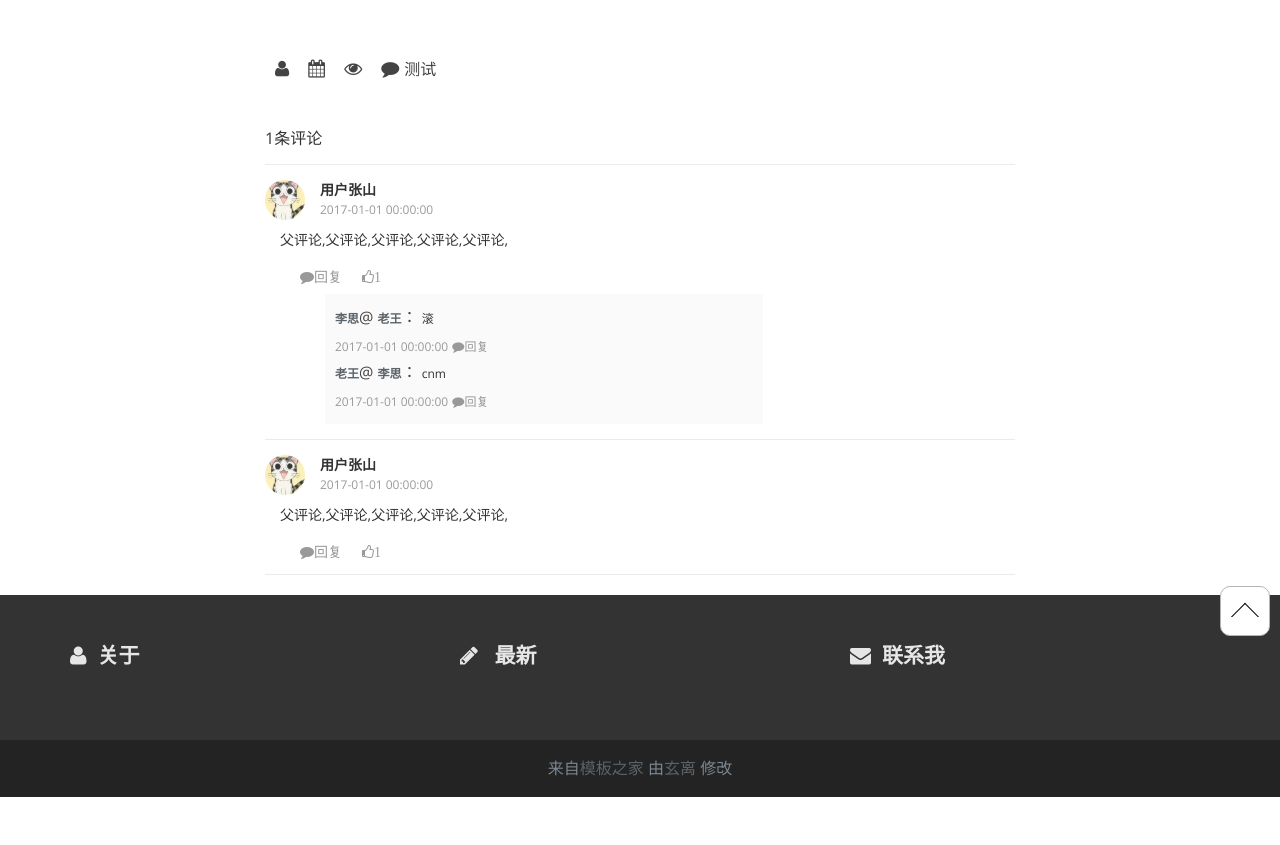
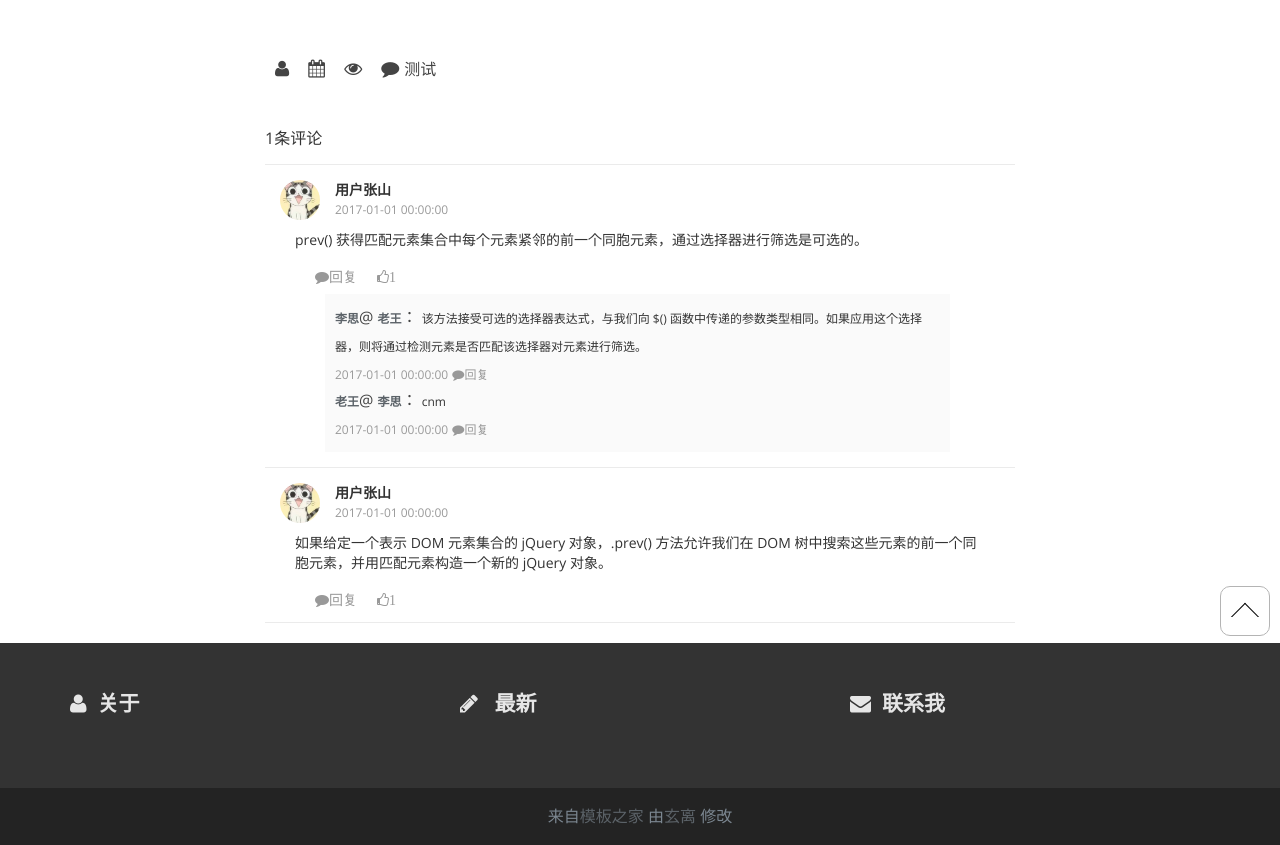
Before and after one commit to h1962809507/myblog-f, a Flask app: template blog/templates/blog/single.html in a window 1280 px wide. Shown: the part 144-989 px from the top of the page. Before the commit the page ends 941 px from the top, so only its background shows below. Run offline with Flask 2, Linux system fonts and the light colour scheme; the template is opened without the code that fills it, so the values that code supplies are empty; parts of the project's set-up code (start-up, migrations or seed data) failed here and were passed over; some libraries are stand-ins or nearby versions.

Commit message:
评论前端完成

```diff
--- a/blog/static/css/pl.css
+++ b/blog/static/css/pl.css
@@ -88,9 +88,9 @@
 }
 
 .reply_sub{
-    background:#76b6f4;
+    background:#B0BEC5;
     border:0px;
-    border-radius:2px;
+    border-radius:4px;
     color:#fff;
     margin:0px 5px 0 10px;
     cursor:pointer;
@@ -103,8 +103,15 @@
     border-radius:4px;
     padding:10px;
     outline:none;
-    border:1px solid #2185ed;
+    border:1px solid #9E9E9E;
 }
+
+.name_email_url{
+    margin: 5px;
+    border-radius:4px;
+    border:1px solid #9E9E9E;
+}
+
 .reply_cancel{
     border:0px;
     border-radius:2px;
@@ -117,7 +124,7 @@
 .reply_form{
     width:650px;
     overflow:hidden;
-    margin:10px 0 0 60px;
+    margin:10px 0 0 10px;
     display:none;
 }
 
--- a/blog/static/js/pl.js
+++ b/blog/static/js/pl.js
@@ -35,8 +35,12 @@ $(function(){
 
         if(sHandler.indexOf('comment_reply')>=0)
         {
-            $(this).parent().parent().find(".reply_form").toggle();
+            var reply_form = $(this).parent().parent().parent().find(".reply_form");
+            var name = $(this).parent().prev().find(".name").html();
+            reply_form.find(".reply_input").attr("placeholder", "@" + name + "：");
+            reply_form.toggle();
         }
+
 
         if(sHandler.indexOf('reply_cancel')>=0)
         {
--- a/blog/templates/blog/single.html
+++ b/blog/templates/blog/single.html
@@ -39,41 +39,83 @@
                             </div>
 
                             <div class="comment_list_con">
+
                                 <div class="comment_list">
+                                    <div class="col-md-12">
                                         <div class="person_pic  fl">
                                             <img src="../../static/img/cat.jpg" alt="用户图标">
                                         </div>
-                                    <div class="col-md-8 user_name fl">用户张山</div>
+                                        <div>
+                                            <div class="col-md-8 user_name fl name">用户张山</div>
                                             <div class="col-md-8 comment_time fl">2017-01-01 00:00:00</div>
-                                    <div class="col-md-8 comment_text fl">
-                                        <p>父评论,父评论,父评论,父评论,父评论,</p>
+                                        </div>
+                                        <div class="col-md-12 comment_text fl">
+                                            <p>prev() 获得匹配元素集合中每个元素紧邻的前一个同胞元素，通过选择器进行筛选是可选的。</p>
                                             <a href="javascript:;" class="fa fa-comment comment_reply fl">回复</a>
                                             <a href="javascript:;" class="fa fa-thumbs-o-up comment_like fl">1</a>
                                         </div>
+                                    </div>
 
-                                    <div class="col-md-7 reply_text_con fl">
+                                    <div class="col-md-10 reply_text_con fl">
+
                                         <div>
-                                            <a href="#" class="user_name2">李思</a>@
+                                            <a href="#" class="user_name2 name">李思</a>@
                                             <a href="#" class="user_name2">老王</a>：
                                             <span class="reply_text">
-                                                滚
+                                                该方法接受可选的选择器表达式，与我们向 $() 函数中传递的参数类型相同。如果应用这个选择器，则将通过检测元素是否匹配该选择器对元素进行筛选。
                                             </span>
                                         </div>
+                                        <div>
                                             <span class="comment_time">2017-01-01 00:00:00</span>
                                             <a href="javascript:;" class="fa fa-comment son_comment_reply">回复</a>
+                                        </div>
+
                                         <div>
-                                            <a href="#" class="user_name2">老王</a>@
+                                            <a href="#" class="user_name2 name">老王</a>@
                                             <a href="#" class="user_name2">李思</a>：
                                             <span class="reply_text">
                                                 cnm
                                             </span>
-
                                         </div>
+                                        <div>
                                             <span class="comment_time">2017-01-01 00:00:00</span>
                                             <a href="javascript:;" class="fa fa-comment son_comment_reply">回复</a>
                                         </div>
+
+                                    </div>
+
                                     <from class="reply_form">
-                                        <textarea  class="reply_input"></textarea>
+                                        <input type="text" placeholder="昵称" class="name_email_url">
+                                        <input type="text" placeholder="邮箱" class="name_email_url">
+                                        <input type="text" placeholder="url" class="name_email_url">
+                                        <textarea  class="reply_input" ></textarea>
+                                        <input type="submit" name="" value="回复" class="reply_sub fr">
+                                        <input type="reset" name="" value="取消" class="reply_cancel fr">
+                                    </from>
+
+                                </div>
+
+                                <div class="comment_list">
+                                    <div class="col-md-12">
+                                        <div class="person_pic  fl">
+                                            <img src="../../static/img/cat.jpg" alt="用户图标">
+                                        </div>
+                                        <div>
+                                            <div class="col-md-8 user_name fl name">用户张山</div>
+                                            <div class="col-md-8 comment_time fl">2017-01-01 00:00:00</div>
+                                        </div>
+                                        <div class="col-md-12 comment_text fl">
+                                            <p>如果给定一个表示 DOM 元素集合的 jQuery 对象，.prev() 方法允许我们在 DOM 树中搜索这些元素的前一个同胞元素，并用匹配元素构造一个新的 jQuery 对象。</p>
+                                            <a href="javascript:;" class="fa fa-comment comment_reply fl">回复</a>
+                                            <a href="javascript:;" class="fa fa-thumbs-o-up comment_like fl">1</a>
+                                        </div>
+                                    </div>
+
+                                    <from class="reply_form">
+                                        <input type="text" placeholder="昵称" class="name_email_url">
+                                        <input type="text" placeholder="邮箱" class="name_email_url">
+                                        <input type="text" placeholder="url" class="name_email_url">
+                                        <textarea  class="reply_input" placeholder=""></textarea>
                                         <input type="submit" name="" value="回复" class="reply_sub fr">
                                         <input type="reset" name="" value="取消" class="reply_cancel fr">
                                     </from>
@@ -81,24 +123,6 @@
 
                                 </div>
 
-                                <div class="comment_list">
-                                    <div class="person_pic  fl">
-                                        <img src="../../static/img/cat.jpg" alt="用户图标">
-                                    </div>
-                                    <div class="col-md-8 user_name fl">用户张山</div>
-                                    <div class="col-md-8 comment_time fl">2017-01-01 00:00:00</div>
-                                    <div class="col-md-8 comment_text fl">
-                                        <p>父评论,父评论,父评论,父评论,父评论,</p>
-                                        <a href="javascript:;" class="fa fa-comment comment_reply fl">回复</a>
-                                        <a href="javascript:;" class="fa fa-thumbs-o-up comment_like fl">1</a>
-                                    </div>
-
-                                    <from class="reply_form">
-                                        <textarea  class="reply_input"></textarea>
-                                        <input type="submit" name="" value="回复" class="reply_sub fr">
-                                        <input type="reset" name="" value="取消" class="reply_cancel fr">
-                                    </from>
-                                </div>
                             </div>
                     </div>
 
```
Lines whose indentation alone changed are shown as unchanged.
